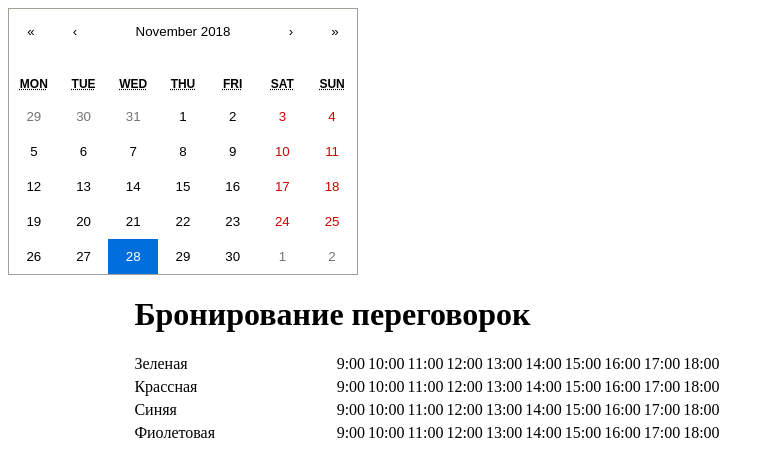
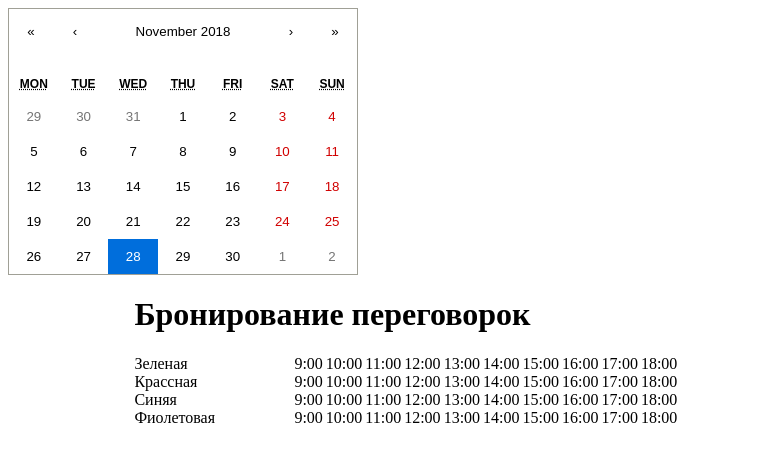
Before and after one commit to project2401/project_1, a React (Create React App) app in the folder project/: page / in a window 1280 px wide. Shown: the top 476 px of the page, without its empty margins (0-774 px from the left). Built offline with nearby package versions, Linux system fonts and the light colour scheme; the HTML template or start-up script is replaced by a standard one.

Commit message:
made a conclusion of zones and time in one cycle

```diff
--- a/project/src/App.js
+++ b/project/src/App.js
@@ -58,7 +58,9 @@ class App extends Component {
 
       ],
       changeDate:false,
-      date: new Date()
+      date: new Date(),
+      zone : ['Зеленая', 'Крассная', 'Синяя', 'Фиолетовая']
+
 
     }
     clickTime = (e, idTime) => {
@@ -74,6 +76,7 @@ class App extends Component {
 
   // }
   render() {
+
     return (
       <div className="App">
         <div className='wrapper'>
@@ -105,37 +108,46 @@ class App extends Component {
                 </div> */}
                 <div className='sectionRgeen'>
                     <div className="greenZone">
-                        <div>Зеленая</div>
+                    {this.state.zone.map(zone =>{
+                      return(
+                        <div className="zoneTitle">
+                          <div>{zone}</div>
+                        <Time time={this.state.timeOfDate}
+                          clickTime={this.clickTime}
+                          // changeDate={this.state.changeDate}
+                            />
+                        </div>
+
+                      )
+                    })}
+
                     </div>
-                    <Time time={this.state.timeOfDate}
-                    clickTime={this.clickTime}
-                    changeDate={this.state.changeDate}
-                    />
+
                 </div>
-                <div className='sectionRgeen'>
+                {/* <div className='sectionRgeen'>
                     <div className="greenZone">
                         <div>Крассная</div>
                     </div>
                   <Time time={this.state.timeOfDate}
-                  clickTime={this.clickTime}/>
+                    clickTime={this.clickTime}/>
 
-                </div>
-                <div className='sectionRgeen'>
+                </div> */}
+                {/* <div className='sectionRgeen'>
                     <div className="greenZone">
                         <div>Синяя</div>
                     </div>
                   <Time time={this.state.timeOfDate}
-                  clickTime={this.clickTime}/>
+                    clickTime={this.clickTime}/>
 
-                </div>
-                <div className='sectionRgeen'>
+                </div> */}
+                {/* <div className='sectionRgeen'>
                     <div className="greenZone">
                         <div>Фиолетовая</div>
                     </div>
                   <Time time={this.state.timeOfDate}
-                  clickTime={this.clickTime}/>
+                    clickTime={this.clickTime}/>
 
-                </div>
+                </div> */}
             </section>
 
           </div>
--- a/project/src/style.css
+++ b/project/src/style.css
@@ -25,6 +25,13 @@
   justify-content: space-between;
   margin-bottom: 5px;
 }
+.App .wrapper .headar .sectionRgeen .greenZone {
+  width: 800px;
+}
+.App .wrapper .headar .sectionRgeen .greenZone .zoneTitle {
+  display: flex;
+  justify-content: space-between;
+}
 .App .wrapper .headar .sectionRgeen .sectionTime {
   display: flex;
   justify-content: space-between;
--- a/project/src/style.styl
+++ b/project/src/style.styl
@@ -21,6 +21,11 @@
                 display: flex
                 justify-content: space-between
                 margin-bottom 5px
+                .greenZone
+                    width: 800px
+                    .zoneTitle
+                        display: flex
+                        justify-content: space-between
                 .sectionTime
                     display: flex
                     justify-content: space-between
```
Also changed, not shown: project/src/components/Time/index.js (+3 -4 lines).
